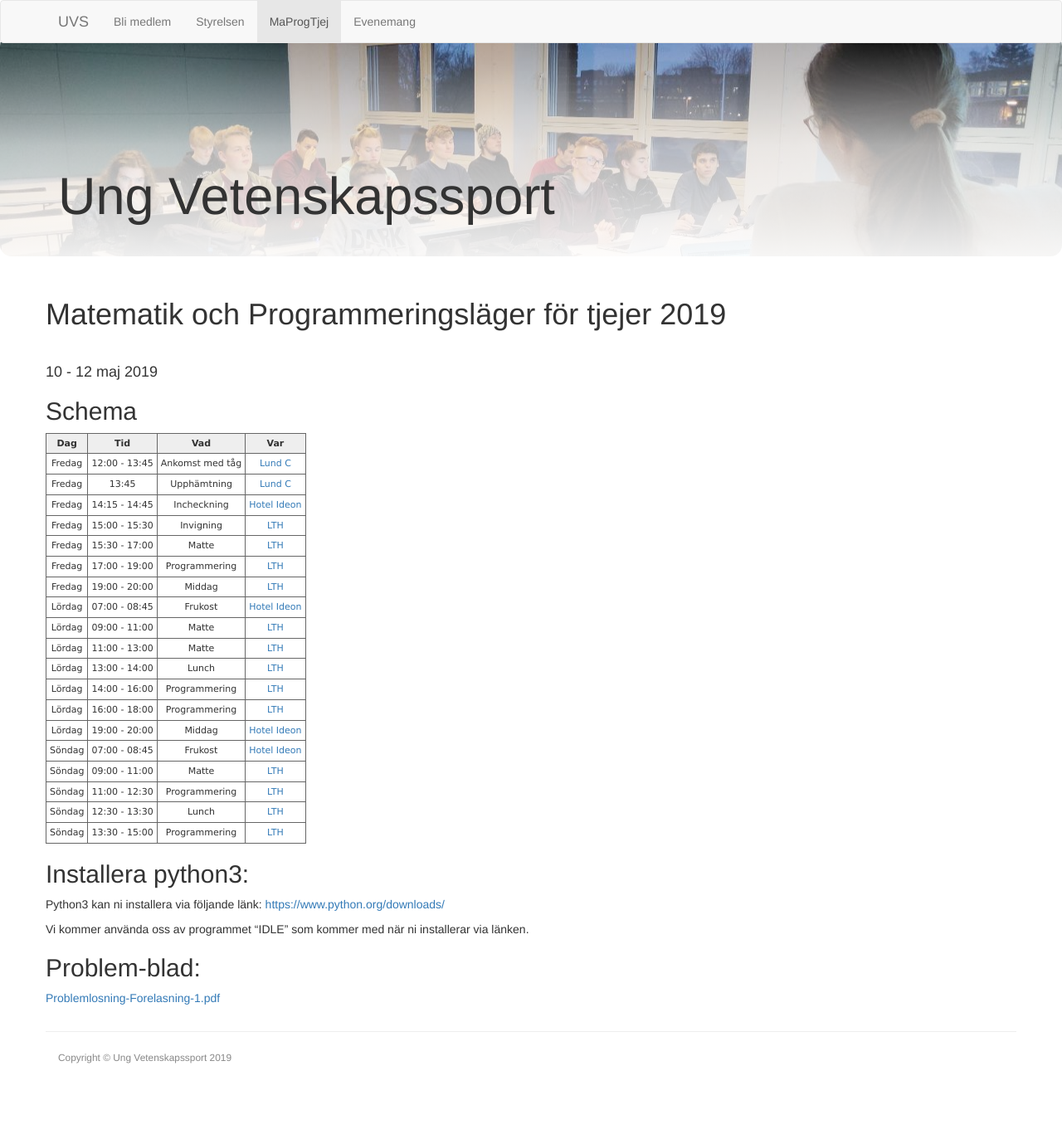
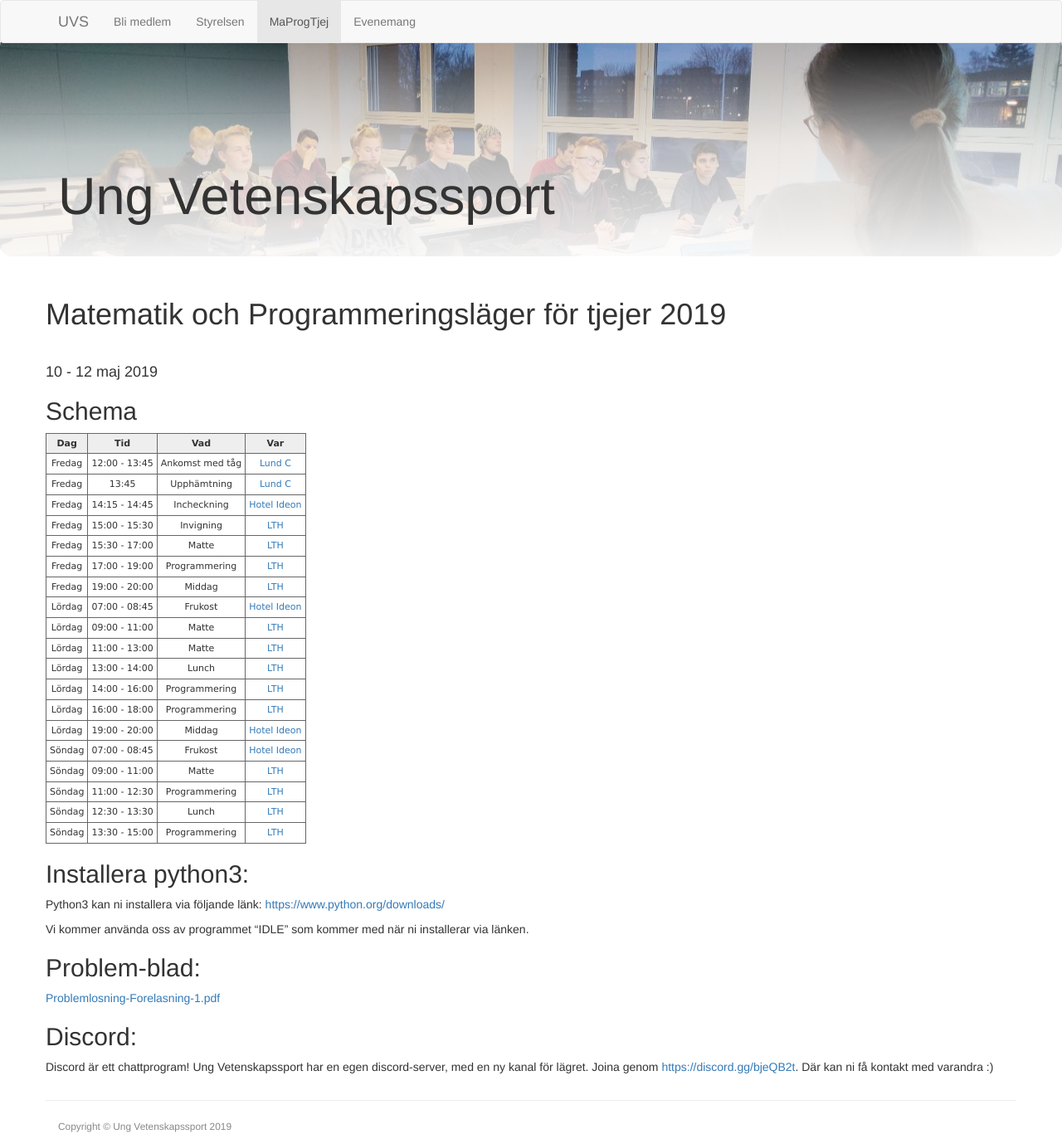
Before and after one commit to ungvetenskapssport/ungvetenskapssport.github.io, a Jekyll site: the page built from events/maprogtjej19.md, in a window 1280 px wide. Shown: the whole page at 83% size. Built offline with Jekyll 4.4.1, drawn with Linux system fonts in a browser that asks for light colours; nearby versions of some CDN libraries; before the commit the page ends 1284 px from its top, so only the background shows below that.

Commit message:
add link to discord

```diff
--- a/events/maprogtjej19.md
+++ b/events/maprogtjej19.md
@@ -39,3 +39,6 @@ Vi kommer använda oss av programmet "IDLE" som kommer med när ni installerar v
 ## Problem-blad:
 
 [Problemlosning-Forelasning-1.pdf](/assets/201905/Problemlosning-Forelasning-1.pdf)
+
+## Discord:
+Discord är ett chattprogram! Ung Vetenskapssport har en egen discord-server, med en ny kanal för lägret. Joina genom [https://discord.gg/bjeQB2t](https://discord.gg/bjeQB2t). Där kan ni få kontakt med varandra :)
```
